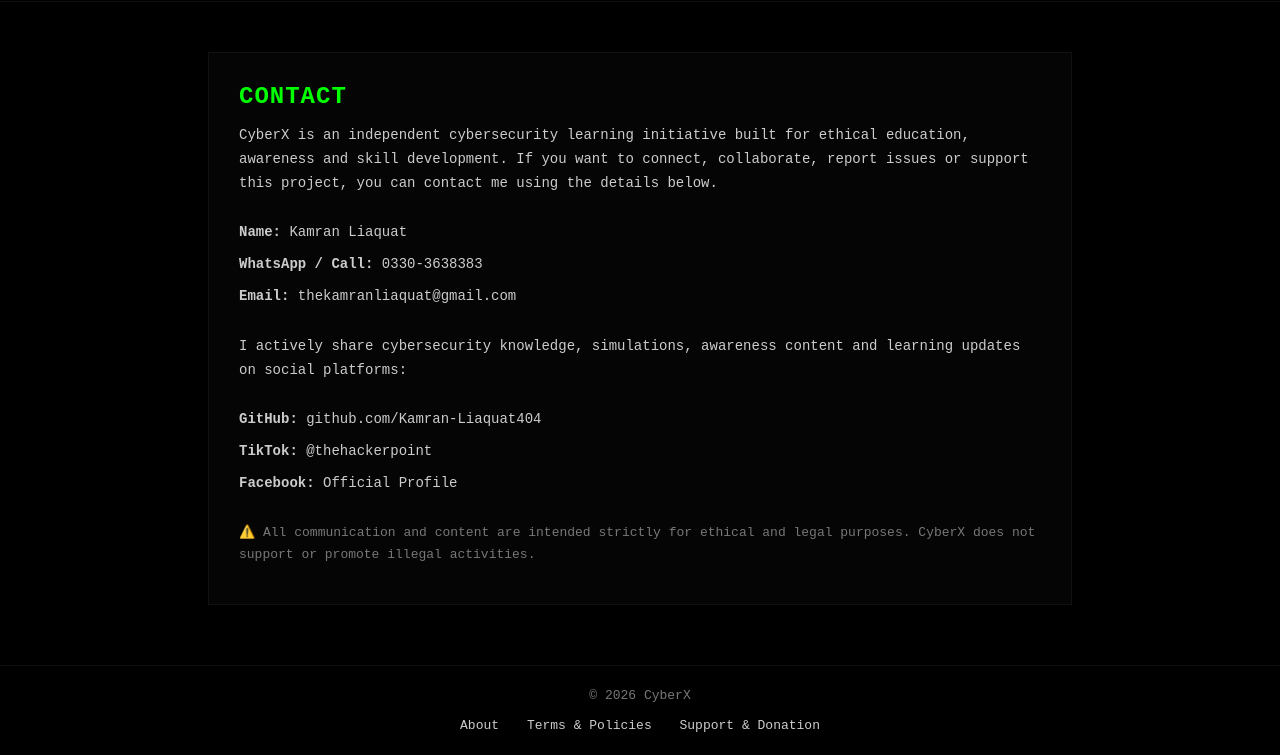
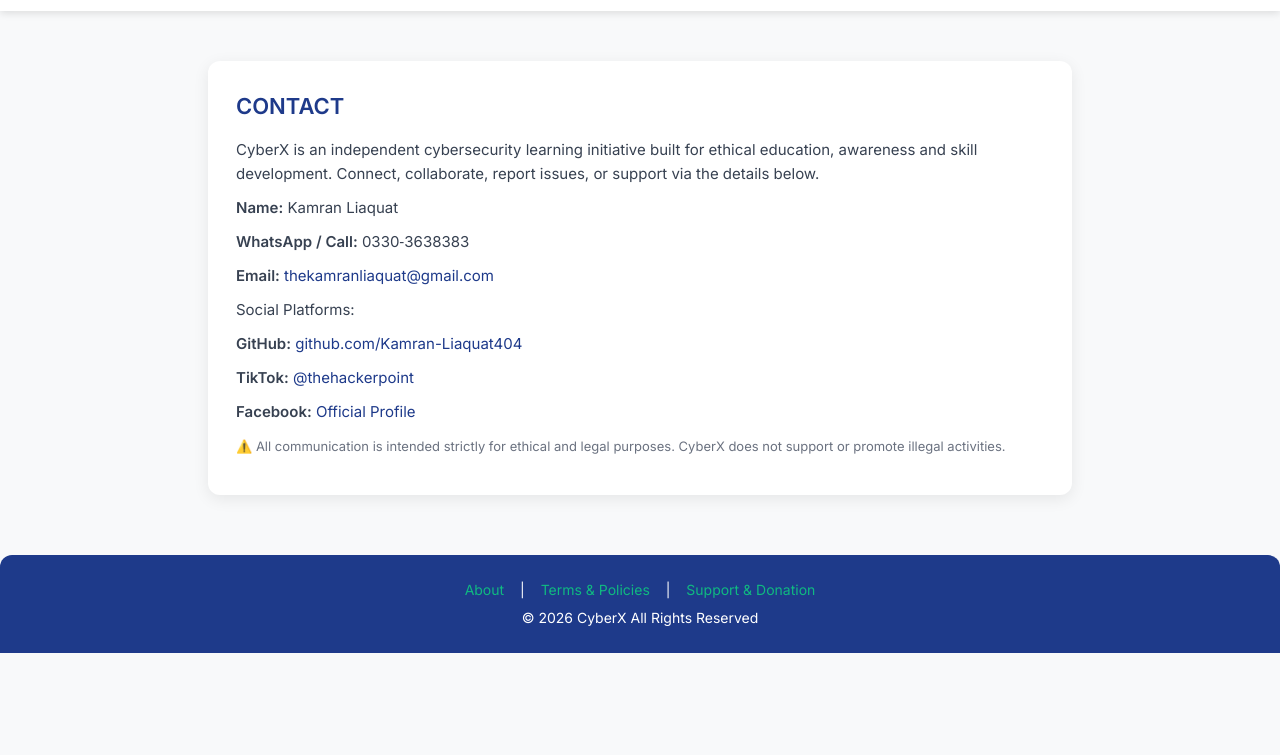
Before and after one commit to Kamran-Liaquat404/cyberx-security-labs, a plain HTML site: page contact.html in a window 1280 px wide. Shown: the part 67-822 px from the top of the page. After the commit the page ends 800 px from the top, so only its background shows below. Drawn offline with Linux system fonts and the light colour scheme.

Commit message:
Update contact.html

```diff
--- a/contact.html
+++ b/contact.html
@@ -5,13 +5,17 @@
 <meta name="viewport" content="width=device-width, initial-scale=1.0">
 <title>Contact | CyberX</title>
 
+<!-- Google Fonts -->
+<link href="https://fonts.googleapis.com/css2?family=Inter:wght@400;600&display=swap" rel="stylesheet">
+
 <style>
-*{margin:0;padding:0;box-sizing:border-box}
-
+*{margin:0;padding:0;box-sizing:border-box;}
 body{
-  background:#000;
-  color:#fff;
-  font-family:"Courier New", monospace;
+  background:#F8F9FA;
+  color:#111827;
+  font-family:'Inter', sans-serif;
+  line-height:1.6;
+  overflow-x:hidden;
 }
 
 /* ===== HEADER ===== */
@@ -20,15 +24,19 @@ header{
   justify-content:space-between;
   align-items:center;
   padding:18px 24px;
-  border-bottom:1px solid #111;
+  background:#FFFFFF;
+  box-shadow:0 2px 8px rgba(0,0,0,0.12);
+  position:sticky;
+  top:0;
+  z-index:100;
 }
-
 .logo{
   font-size:22px;
-  letter-spacing:2px;
   font-weight:bold;
+  letter-spacing:1px;
+  color:#1E3A8A;
 }
-.logo span{color:#0f0}
+.logo span{color:#10B981;}
 
 .menu-btn{
   font-size:26px;
@@ -39,26 +47,29 @@ header{
 /* ===== DROPDOWN ===== */
 .dropdown{
   position:fixed;
-  top:0;
+  top:60px;
   right:18px;
-  width:230px;
-  background:#050505;
-  border:1px solid #222;
+  width:220px;
+  background:#FFFFFF;
+  border:1px solid #D1D5DB;
+  border-radius:10px;
   transform:translateY(-120%);
   transition:0.35s ease;
   z-index:999;
+  box-shadow:0 10px 20px rgba(0,0,0,0.15);
 }
-.dropdown.active{transform:translateY(60px)}
+.dropdown.active{transform:translateY(0);}
 .dropdown a{
   display:block;
-  padding:13px 16px;
-  color:#ccc;
+  padding:14px 16px;
+  color:#1E3A8A;
   text-decoration:none;
-  border-bottom:1px solid #111;
+  border-bottom:1px solid #E5E7EB;
+  transition:0.2s;
 }
 .dropdown a:hover{
-  background:#0a0a0a;
-  color:#0f0;
+  background:#EFF6FF;
+  color:#0F172A;
 }
 
 /* ===== CONTAINER ===== */
@@ -70,60 +81,95 @@ header{
 
 /* ===== SECTION ===== */
 .section{
-  background:#050505;
-  border:1px solid #111;
-  padding:30px;
+  background:#FFFFFF;
+  border-radius:12px;
+  padding:28px;
+  box-shadow:0 4px 16px rgba(0,0,0,0.08);
+  transition: transform 0.3s ease, box-shadow 0.3s ease;
+}
+.section:hover{
+  transform: translateY(-4px);
+  box-shadow:0 10px 25px rgba(0,0,0,0.15);
+}
+.section h2{
+  color:#1E3A8A;
+  font-size:22px;
+  margin-bottom:14px;
+}
+.section p{
+  color:#374151;
+  font-size:15px;
+  margin-bottom:10px;
+}
+.section a{
+  color:#1E3A8A;
+  text-decoration:none;
+  transition:0.2s;
+}
+.section a:hover{
+  color:#10B981;
+  text-decoration:underline;
 }
 
-.section h2{
-  color:#0f0;
-  margin-bottom:14px;
-  letter-spacing:1px;
+/* ===== BUTTON-LIKE LINKS ===== */
+.link-btn{
+  display:inline-block;
+  padding:10px 18px;
+  margin:6px 4px;
+  color:#FFFFFF;
+  background:#1E3A8A;
+  border-radius:8px;
+  text-decoration:none;
+  font-size:14px;
+  font-weight:600;
+  transition:0.25s ease;
 }
-
-.section p{
-  color:#ccc;
-  font-size:14px;
-  line-height:1.7;
-  margin-bottom:8px;
+.link-btn:hover{
+  background:#10B981;
+  color:#FFFFFF;
+  transform:translateY(-2px) scale(1.03);
 }
-
-.section a{
-  color:#ccc;
-  text-decoration:none;
-}
-.section a:hover{color:#0f0}
 
 /* ===== FOOTER ===== */
 footer{
   margin-top:60px;
-  padding:22px;
+  padding:24px;
   text-align:center;
-  border-top:1px solid #111;
-  font-size:13px;
-  color:#777;
+  background:#1E3A8A;
+  color:#FFFFFF;
+  font-size:14px;
+  border-top-left-radius:12px;
+  border-top-right-radius:12px;
 }
 footer a{
-  color:#ccc;
+  color:#10B981;
+  margin:0 12px;
   text-decoration:none;
-  margin:0 10px;
+  transition:0.2s;
 }
-footer a:hover{color:#0f0}
+footer a:hover{
+  color:#FFFFFF;
+  text-decoration:underline;
+}
 
 /* ===== MOBILE ===== */
 @media(max-width:600px){
-  .logo{font-size:18px}
+  .logo{font-size:18px;}
+  .section{padding:20px;}
+  .link-btn{padding:8px 14px;font-size:13px;}
 }
 </style>
 </head>
 
 <body>
 
+<!-- HEADER -->
 <header>
   <div class="logo">Cyber<span>X</span></div>
   <div class="menu-btn" id="menuBtn">⋮</div>
 </header>
 
+<!-- DROPDOWN -->
 <div class="dropdown" id="dropdown">
   <a href="index.html">Dashboard</a>
   <a href="about.html">About</a>
@@ -131,6 +177,7 @@ footer a:hover{color:#0f0}
   <a href="support&donation.html">Support & Donation</a>
 </div>
 
+<!-- MAIN CONTENT -->
 <div class="container">
 
   <div class="section">
@@ -138,46 +185,31 @@ footer a:hover{color:#0f0}
 
     <p>
       CyberX is an independent cybersecurity learning initiative built for
-      ethical education, awareness and skill development. If you want to
-      connect, collaborate, report issues or support this project, you can
-      contact me using the details below.
+      ethical education, awareness and skill development. Connect, collaborate, report issues, or support via the details below.
     </p>
-
-    <br>
 
     <p><b>Name:</b> Kamran Liaquat</p>
     <p><b>WhatsApp / Call:</b> 0330‑3638383</p>
-    <p><b>Email:</b> thekamranliaquat@gmail.com</p>
+    <p><b>Email:</b> <a href="mailto:thekamranliaquat@gmail.com">thekamranliaquat@gmail.com</a></p>
 
-    <br>
-
-    <p>
-      I actively share cybersecurity knowledge, simulations, awareness content
-      and learning updates on social platforms:
-    </p>
-
-    <br>
-
+    <p>Social Platforms:</p>
     <p><b>GitHub:</b> <a href="https://github.com/Kamran-Liaquat404" target="_blank">github.com/Kamran-Liaquat404</a></p>
     <p><b>TikTok:</b> <a href="https://www.tiktok.com/@thehackerpoint" target="_blank">@thehackerpoint</a></p>
     <p><b>Facebook:</b> <a href="https://www.facebook.com/profile.php?id=61585341008880" target="_blank">Official Profile</a></p>
 
-    <br>
-
-    <p style="color:#777;font-size:13px;">
-      ⚠️ All communication and content are intended strictly for ethical and
-      legal purposes. CyberX does not support or promote illegal activities.
+    <p style="color:#6B7280;font-size:13px;margin-top:12px;">
+      ⚠️ All communication is intended strictly for ethical and legal purposes. CyberX does not support or promote illegal activities.
     </p>
   </div>
 
 </div>
 
+<!-- FOOTER -->
 <footer>
-  © 2026 CyberX
-  <br><br>
-  <a href="about.html">About</a>
-  <a href="terms.html">Terms & Policies</a>
+  <a href="about.html">About</a> |
+  <a href="terms.html">Terms & Policies</a> |
   <a href="support&donation.html">Support & Donation</a>
+  <p style="margin-top:6px;">&copy; 2026 CyberX All Rights Reserved</p>
 </footer>
 
 <script>
@@ -196,4 +228,4 @@ document.addEventListener("click", (e) => {
 </script>
 
 </body>
-</html>
+    </html>
```
